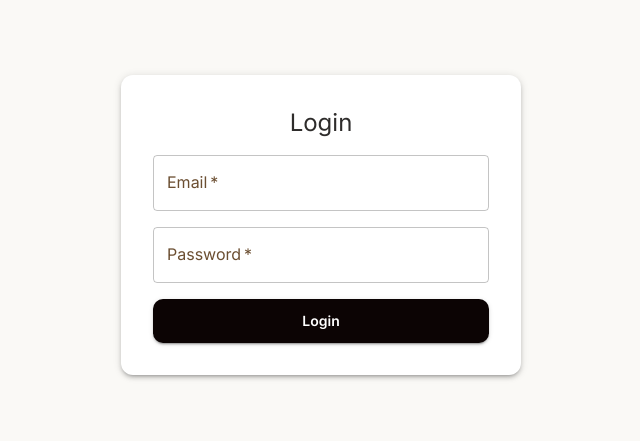
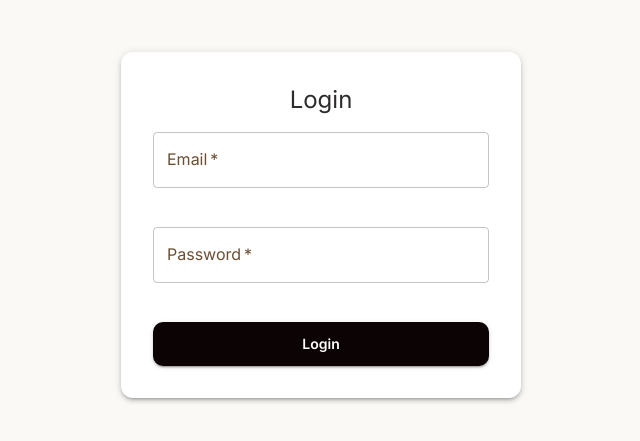
Before and after one commit to shem958/jamii-money, a Next.js app: page /login in a window 1280 px wide. Shown: the part 175-616 px from the top of the page, without its empty margins (319-959 px from the left). Built offline with nearby package versions, Linux system fonts and the light colour scheme.

Commit message:
refactor: implement form validation using Zod and react-hook-form in LoginPage

```diff
--- a/app/(auth)/login/page.tsx
+++ b/app/(auth)/login/page.tsx
@@ -1,24 +1,40 @@
 import { Box, Button, TextField, Typography, Paper, Stack } from '@mui/material';
-import { useState } from 'react';
 import { useRouter } from 'next/navigation';
 import { useLoginMutation } from '@/redux/api/authApi';
 import { useDispatch } from 'react-redux';
 import { setCredentials } from '@/redux/slices/authSlice';
+import { useForm, SubmitHandler } from 'react-hook-form'; // 👈 NEW
+import { z } from 'zod'; // 👈 NEW
+import { zodResolver } from '@hookform/resolvers/zod'; // 👈 NEW (requires @hookform/resolvers dependency)
+
+// 1. Define Zod schema for validation
+const LoginSchema = z.object({
+  email: z.string().email('Invalid email address'),
+  password: z.string().min(6, 'Password is required'),
+});
+
+type LoginInputs = z.infer<typeof LoginSchema>;
 
 export default function LoginPage() {
-  const [formData, setFormData] = useState({ email: '', password: '' });
+  const { register, handleSubmit, formState: { errors } } = useForm<LoginInputs>({
+    resolver: zodResolver(LoginSchema),
+  });
+
   const [loginUser, { isLoading }] = useLoginMutation();
   const router = useRouter();
   const dispatch = useDispatch();
 
-  const handleSubmit = async (e: React.FormEvent) => {
-    e.preventDefault();
+  const onSubmit: SubmitHandler<LoginInputs> = async (formData) => {
     try {
       const res = await loginUser(formData).unwrap();
+      // Store credentials and token in Redux/localStorage
       dispatch(setCredentials({ user: res.user, token: res.access_token }));
+      // Redirect now works without middleware interference
       router.push('/dashboard');
-    } catch {
-      alert('Invalid email or password');
+    } catch (error: any) {
+      // Display a general error or parse a specific message from backend response
+      console.error('Login failed:', error);
+      alert(error?.data?.message || 'Invalid email or password. Please check your credentials.');
     }
   };
 
@@ -26,15 +42,23 @@ export default function LoginPage() {
     <Box display="flex" justifyContent="center" alignItems="center" minHeight="100vh" bgcolor="#faf9f6">
       <Paper elevation={3} sx={{ p: 4, width: 400 }}>
         <Typography variant="h5" textAlign="center" mb={2}>Login</Typography>
-        <form onSubmit={handleSubmit}>
+        <form onSubmit={handleSubmit(onSubmit)}>
           <Stack spacing={2}>
-            <TextField label="Email" name="email" type="email" required
-              value={formData.email}
-              onChange={(e) => setFormData({ ...formData, email: e.target.value })}
+            <TextField
+              label="Email"
+              type="email"
+              required
+              {...register('email')}
+              error={!!errors.email}
+              helperText={errors.email?.message || ' '}
             />
-            <TextField label="Password" name="password" type="password" required
-              value={formData.password}
-              onChange={(e) => setFormData({ ...formData, password: e.target.value })}
+            <TextField
+              label="Password"
+              type="password"
+              required
+              {...register('password')}
+              error={!!errors.password}
+              helperText={errors.password?.message || ' '}
             />
             <Button type="submit" variant="contained" disabled={isLoading}>
               {isLoading ? 'Logging in...' : 'Login'}
--- a/package.json
+++ b/package.json
@@ -11,6 +11,7 @@
   "dependencies": {
     "@emotion/react": "^11.14.0",
     "@emotion/styled": "^11.14.1",
+    "@hookform/resolvers": "^5.2.2",
     "@mui/icons-material": "^7.3.4",
     "@mui/material": "^7.3.4",
     "@reduxjs/toolkit": "^2.9.0",
```
Also changed, not shown: 1 other file (tests, documents, lock files or other folders).
